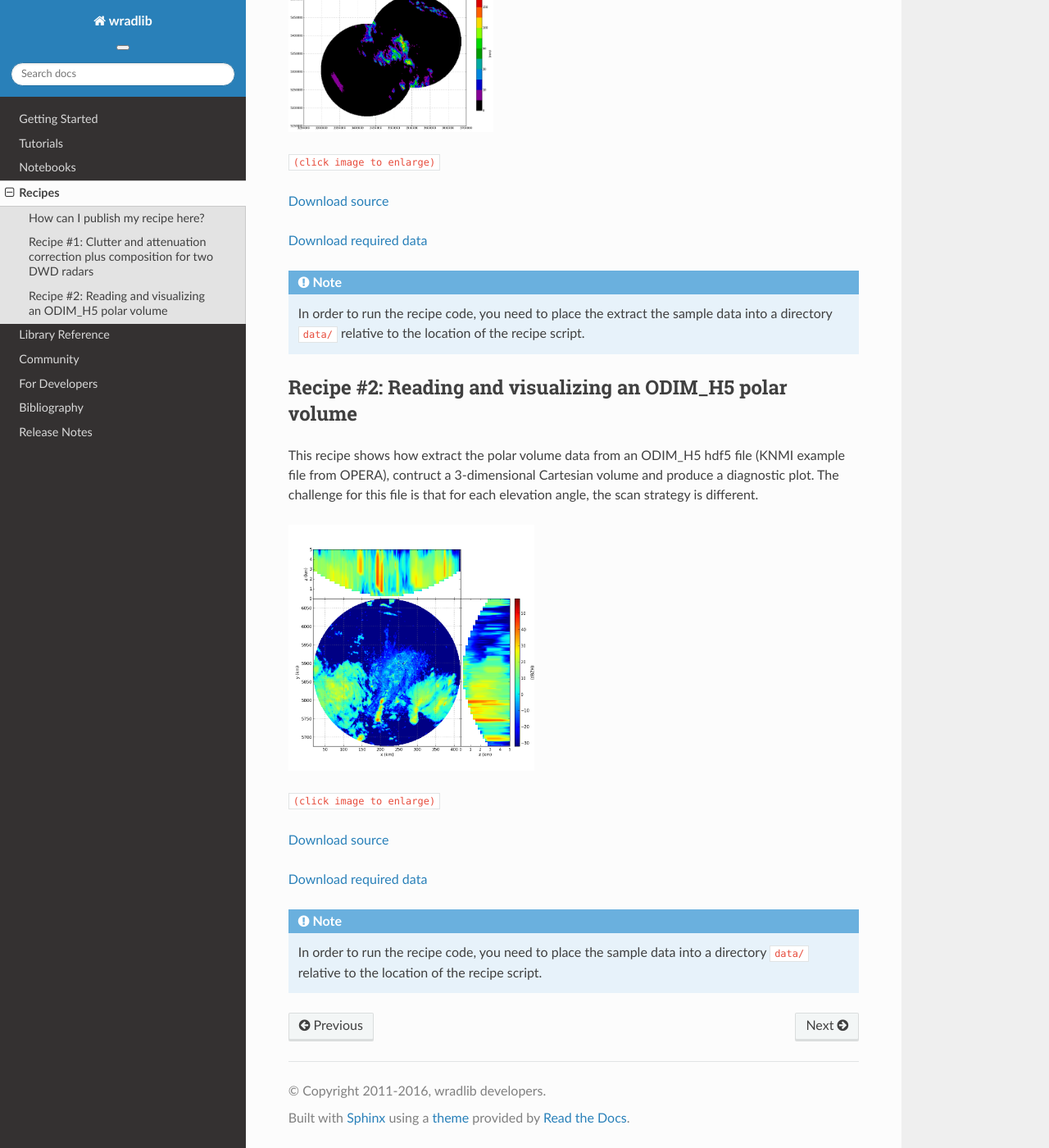
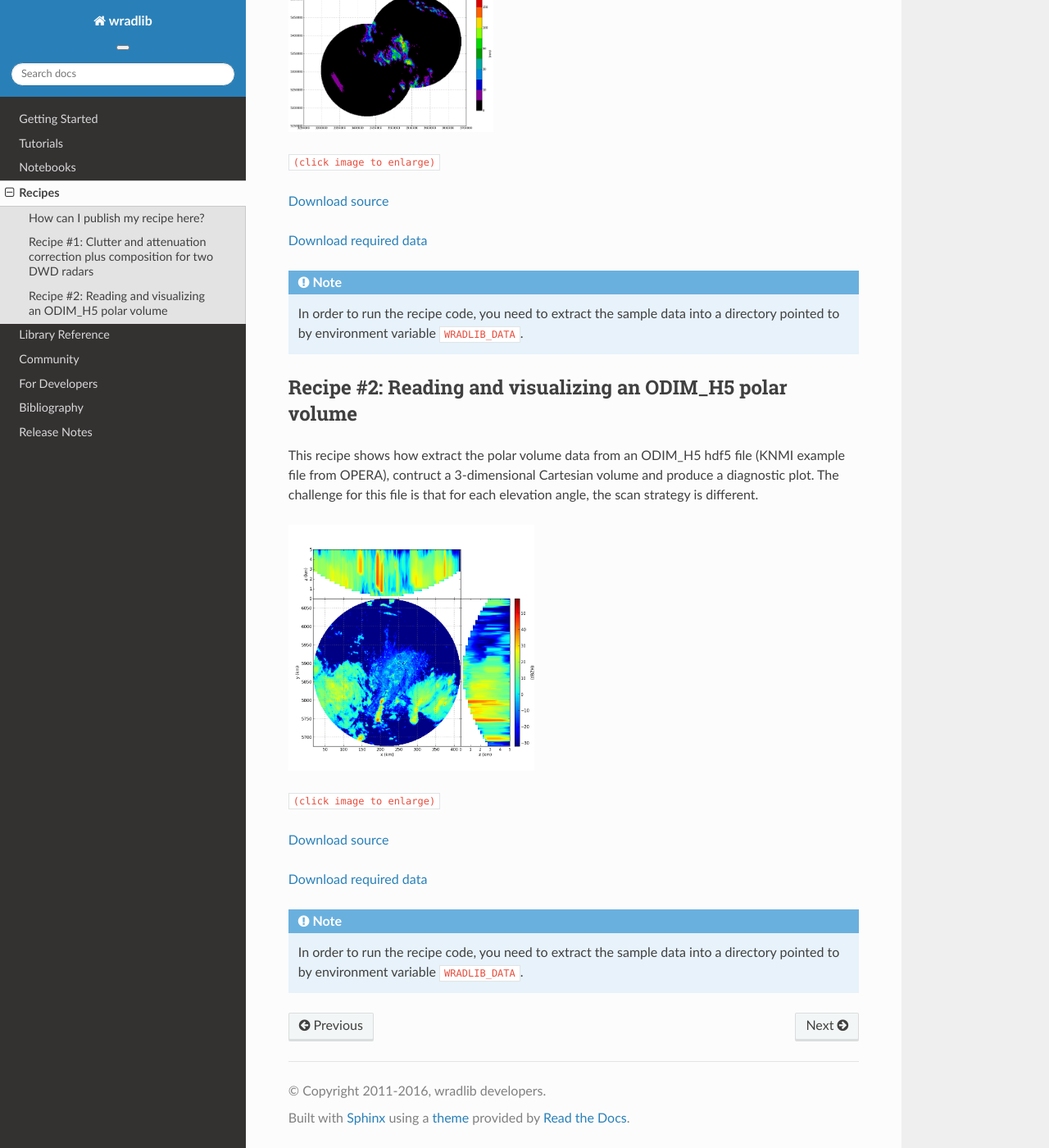
Before and after one commit to wradlib/wradlib-docs, a Sphinx documentation site: the page built from source/recipes.rst, in a window 1280 px wide and 1400 px high, scrolled down 859 px. Shown: the whole window at 82% size. Built offline with Sphinx 7.4.7 and the Read the Docs theme 2.0.0, drawn with Linux system fonts in a browser that asks for light colours; pages that are not in the unit, such as notebooks, are missing from menus; the version number could not be read and is left out.

Commit message:
FIX: fix PEP8 E501 (long lines) and other PEP issues, use refs_links.bib for long online links in docstrings, minor changes regarding WRADLIB_DATA and formatting

```diff
--- a/source/conf.py
+++ b/source/conf.py
@@ -2,9 +2,11 @@
 #
 # wradlib documentation build configuration file, created by
 # sphinx-quickstart on Wed Oct 26 13:48:08 2011.
-# adapted with code from https://github.com/ARM-DOE/pyart/blob/master/doc/source/conf.py
+# adapted with code from
+# https://github.com/ARM-DOE/pyart/blob/master/doc/source/conf.py
 #
-# This file is execfile()d with the current directory set to its containing dir.
+# This file is execfile()d with the current directory set to its
+# containing dir.
 #
 # Note that not all possible configuration values are present in this
 # autogenerated file.
@@ -18,20 +20,20 @@
 # If extensions (or modules to document with autodoc) are in another directory,
 # add these directories to sys.path here. If the directory is relative to the
 # documentation root, use os.path.abspath to make it absolute, like shown here.
-#sys.path.insert(0, os.path.abspath('.'))
+# sys.path.insert(0, os.path.abspath('.'))
 
-# -- General configuration -----------------------------------------------------
+# -- General configuration ----------------------------------------------------
 
 # If your documentation needs a minimal Sphinx version, state it here.
-#needs_sphinx = '1.0'
+# needs_sphinx = '1.0'
 
-# Add any Sphinx extension module names here, as strings. They can be extensions
-# coming with Sphinx (named 'sphinx.ext.*') or your custom ones.
+# Add any Sphinx extension module names here, as strings. They can be
+# extensions coming with Sphinx (named 'sphinx.ext.*') or your custom ones.
 extensions = ['sphinx.ext.autodoc',
               'sphinx.ext.napoleon',
               'sphinx.ext.todo',
               'sphinx.ext.coverage',
-              #'sphinx.ext.pngmath',
+              # 'sphinx.ext.pngmath',
               'sphinx.ext.mathjax',
               'sphinx.ext.autosummary',
               'sphinx.ext.intersphinx',
@@ -48,7 +50,8 @@
 mathjax_path = ("https://cdn.mathjax.org/mathjax/latest/MathJax.js?"
                 "config=TeX-AMS-MML_HTMLorMML")
 
-pngmath_latex_preamble = r'\usepackage[active]{preview}'  # + other custom stuff for inline math, such as non-default math fonts etc.
+# + other custom stuff for inline math, such as non-default math fonts etc.
+pngmath_latex_preamble = r'\usepackage[active]{preview}'
 pngmath_use_preview = True
 
 # get all rst files, do it manually
@@ -62,7 +65,7 @@
 source_suffix = '.rst'
 
 # The encoding of source files.
-#source_encoding = 'utf-8-sig'
+# source_encoding = 'utf-8-sig'
 
 # The master toctree document.
 master_doc = 'index'
@@ -77,12 +80,13 @@
 
 # todo: clean this up
 import wradlib  # noqa
+
 # The short X.Y version (including the .devXXXX suffix if present)
-#version = re.sub(r'^(\d+\.\d+)\.\d+(.*)', r'\1\2', wradlib.__version__)
-#if 'dev' not in version:
+# version = re.sub(r'^(\d+\.\d+)\.\d+(.*)', r'\1\2', wradlib.__version__)
+# if 'dev' not in version:
 #    # strip all other suffixes
 #    version = re.sub(r'^(\d+\.\d+).*?$', r'\1', version)
-#else:
+# else:
 #    # retain the .dev suffix, but clean it up
 #    version = re.sub(r'(\.dev\d*).*?$', r'\1', version)
 #    pass
@@ -112,28 +116,29 @@
 
 # The language for content autogenerated by Sphinx. Refer to documentation
 # for a list of supported languages.
-#language = None
+# language = None
 
 # There are two options for replacing |today|: either, you set today to some
 # non-false value, then it is used:
-#today = ''
+# today = ''
 # Else, today_fmt is used as the format for a strftime call.
 today_fmt = '%B %d, %Y'
 
 # List of patterns, relative to source directory, that match files and
 # directories to ignore when looking for source files.
-#exclude_patterns = []
+# exclude_patterns = []
 exclude_patterns = ['_build', '**.ipynb_checkpoints']
 
-# The reST default role (used for this markup: `text`) to use for all documents.
-#default_role = None
+# The reST default role (used for this markup: `text`)
+# to use for all documents.
+# default_role = None
 
 # If true, '()' will be appended to :func: etc. cross-reference text.
 add_function_parentheses = False
 
 # If true, the current module name will be prepended to all description
 # unit titles (such as .. function::).
-#add_module_names = True
+# add_module_names = True
 
 # If true, sectionauthor and moduleauthor directives will be shown in the
 # output. They are ignored by default.
@@ -143,16 +148,17 @@
 pygments_style = 'sphinx'
 
 # A list of ignored prefixes for module index sorting.
-#modindex_common_prefix = []
+# modindex_common_prefix = []
 
 
-# -- Options for HTML output ---------------------------------------------------
+# -- Options for HTML output --------------------------------------------------
 
 # The theme to use for HTML and HTML Help pages.  See the documentation for
 # a list of builtin themes.
-#html_theme = 'default'
+# html_theme = 'default'
 
 import sphinx_rtd_theme  # noqa
+
 html_theme = "sphinx_rtd_theme"
 html_theme_path = [sphinx_rtd_theme.get_html_theme_path()]
 html_style = 'wradlib.css'
@@ -161,13 +167,13 @@
 # Theme options are theme-specific and customize the look and feel of a theme
 # further.  For a list of options available for each theme, see the
 # documentation.
-#html_theme_options = {"sidebarbgcolor": "black",
+# html_theme_options = {"sidebarbgcolor": "black",
 #                      "relbarbgcolor": "black",
 #                      "headtextcolor": "#4A4344",
 #                      "footerbgcolor": "black" }
 
 # Add any paths that contain custom themes here, relative to this directory.
-#html_theme_path = []
+# html_theme_path = []
 
 # The name for this set of Sphinx documents.  If None, it defaults to
 # "<project> v<release> documentation".
@@ -178,12 +184,12 @@
 
 # The name of an image file (relative to this directory) to place at the top
 # of the sidebar.
-#html_logo = "images/wradliblogo_small.png"
+# html_logo = "images/wradliblogo_small.png"
 
 # The name of an image file (within the static path) to use as favicon of the
 # docs.  This file should be a Windows icon file (.ico) being 16x16 or 32x32
 # pixels large.
-#html_favicon = None
+# html_favicon = None
 
 # Add any paths that contain custom static files (such as style sheets) here,
 # relative to this directory. They are copied after the builtin static files,
@@ -192,37 +198,37 @@
 
 # If not '', a 'Last updated on:' timestamp is inserted at every page bottom,
 # using the given strftime format.
-#html_last_updated_fmt = '%b %d, %Y'
+# html_last_updated_fmt = '%b %d, %Y'
 
 # If true, SmartyPants will be used to convert quotes and dashes to
 # typographically correct entities.
-#html_use_smartypants = True
+# html_use_smartypants = True
 
 # Custom sidebar templates, maps document names to template names.
-#html_sidebars = {}
-#html_sidebars = {
+# html_sidebars = {}
+# html_sidebars = {
 #   '**': ['globaltoc.html', 'sourcelink.html', 'searchbox.html'],
 #   'using/windows': ['windowssidebar.html', 'searchbox.html'],
-#}
+# }
 
 # Additional templates that should be rendered to pages, maps page names to
 # template names.
-#html_additional_pages = {}
+# html_additional_pages = {}
 
 # If false, no module index is generated.
-#html_domain_indices = True
+# html_domain_indices = True
 
 # If false, no index is generated.
-#html_use_index = True
+# html_use_index = True
 
 # If true, the index is split into individual pages for each letter.
-#html_split_index = False
+# html_split_index = False
 
 # If true, links to the reST sources are added to the pages.
-#html_show_sourcelink = True
+# html_show_sourcelink = True
 
 # If true, "Created using Sphinx" is shown in the HTML footer. Default is True.
-#html_show_sphinx = True
+# html_show_sphinx = True
 
 # If true, "(C) Copyright ..." is shown in the HTML footer. Default is True.
 html_show_copyright = True
@@ -230,50 +236,50 @@
 # If true, an OpenSearch description file will be output, and all pages will
 # contain a <link> tag referring to it.  The value of this option must be the
 # base URL from which the finished HTML is served.
-#html_use_opensearch = ''
+# html_use_opensearch = ''
 
 # This is the file name suffix for HTML files (e.g. ".xhtml").
-#html_file_suffix = None
+# html_file_suffix = None
 
 # Output file base name for HTML help builder.
 htmlhelp_basename = 'wradlibdoc'
 
-
-# -- Options for LaTeX output --------------------------------------------------
+# -- Options for LaTeX output -------------------------------------------------
 
 # The paper size ('letter' or 'a4').
-#latex_paper_size = 'letter'
+# latex_paper_size = 'letter'
 
 # The font size ('10pt', '11pt' or '12pt').
-#latex_font_size = '10pt'
+# latex_font_size = '10pt'
 
 # Grouping the document tree into LaTeX files. List of tuples
-# (source start file, target name, title, author, documentclass [howto/manual]).
+# (source start file, target name, title,
+# author, documentclass [howto/manual]).
 latex_documents = [('index', 'wradlib.tex', u'wradlib Documentation',
                     u'wradlib developers', 'manual'), ]
 
 # The name of an image file (relative to this directory) to place at the top of
 # the title page.
-#latex_logo = None
+# latex_logo = None
 
 # For "manual" documents, if this is true, then toplevel headings are parts,
 # not chapters.
-#latex_use_parts = False
+# latex_use_parts = False
 
 # If true, show page references after internal links.
-#latex_show_pagerefs = False
+# latex_show_pagerefs = False
 
 # If true, show URL addresses after external links.
-#latex_show_urls = False
+# latex_show_urls = False
 
 # Additional stuff for the LaTeX preamble.
-#latex_preamble = ''
+# latex_preamble = ''
 
 # Documents to append as an appendix to all manuals.
-#latex_appendices = []
+# latex_appendices = []
 
 # If false, no module index is generated.
-#latex_domain_indices = True
+# latex_domain_indices = True
 
 intersphinx_mapping = {
     'python': ('https://docs.python.org/2', None),
@@ -283,7 +289,7 @@
     'sphinx': ('http://sphinx-doc.org', None),
 }
 
-# -- Options for manual page output --------------------------------------------
+# -- Options for manual page output -------------------------------------------
 
 # One entry per manual page. List of tuples
 # (source start file, name, description, authors, manual section).
--- a/source/recipes.rst
+++ b/source/recipes.rst
@@ -36,9 +36,9 @@
 
 `Download source <https://github.com/wradlib/wradlib/blob/master/examples/recipe1_clutter_attenuation_composition.py>`_
 
-`Download required data <https://github.com/wradlib/wradlib/blob/master/examples/data/recipe1_data.zip>`_
+`Download required data <https://github.com/wradlib/wradlib-data/archive/wradlib-data.zip>`_
 
-.. note:: In order to run the recipe code, you need to place the extract the sample data into a directory ``data/`` relative to the location of the recipe script.
+.. note:: In order to run the recipe code, you need to extract the sample data into a directory pointed to by environment variable ``WRADLIB_DATA``.
 
 
 Recipe #2: Reading and visualizing an ODIM_H5 polar volume
@@ -54,6 +54,6 @@
 
 `Download source <https://github.com/wradlib/wradlib/blob/master/examples/recipe2_polar_volume_example.py>`_
 
-`Download required data <https://github.com/wradlib/wradlib/blob/master/examples/data/knmi_polar_volume.h5>`_
+`Download required data <https://github.com/wradlib/wradlib-data/archive/wradlib-data.zip>`_
 
-.. note:: In order to run the recipe code, you need to place the sample data into a directory ``data/`` relative to the location of the recipe script.
+.. note::  In order to run the recipe code, you need to extract the sample data into a directory pointed to by environment variable ``WRADLIB_DATA``.
--- a/source/tutorial_curvelinear_grids.rst
+++ b/source/tutorial_curvelinear_grids.rst
@@ -92,10 +92,11 @@
     import numpy as np
     import wradlib
 
-Next, we will load a polar scan from the examples/data folder and prepare it::
+Next, we will load a polar scan from the WRADLIB_DATA folder and prepare it::
 
     # load a polar scan and create range and azimuth arrays accordingly
-    data = np.loadtxt('data/polar_dBZ_tur.gz')
+    filename = wradlib.util.get_wradlib_data_file('misc/polar_dBZ_tur.gz')
+    data = np.loadtxt(filename)
     r = np.arange(0, data.shape[1])
     az = np.arange(0, data.shape[0])
     # mask data array for better presentation
--- a/source/tutorial_workflow.rst
+++ b/source/tutorial_workflow.rst
@@ -14,7 +14,7 @@
 
 If you have trouble with that import, please head back to the :doc:`gettingstarted` section.
 
-.. note:: The code used in this tutorial can be found in the file ``wradib/examples/typical_workflow.py`` of the wradlib distribution. The corresponding example data is stored in ``wradlib/examples/data``.
+.. note:: The code used in this tutorial can be found in the file ``wradib/examples/typical_workflow.py`` of the wradlib distribution. The corresponding example data is stored in ``WRADLIB_DATA``.
 
 .. warning:: Be aware that applying an algorithm for error correction does not guarantee that the error is totally removed. Error correction procedures are suceptible to errors, too. Not only might they fail to *remove* the error. They might also introduce *new* errors. The trade-off between costs (introduction of new errors) and benefits (error reduction) can turn out differently for different locations, different points in time, or different rainfall situations.
 
```
